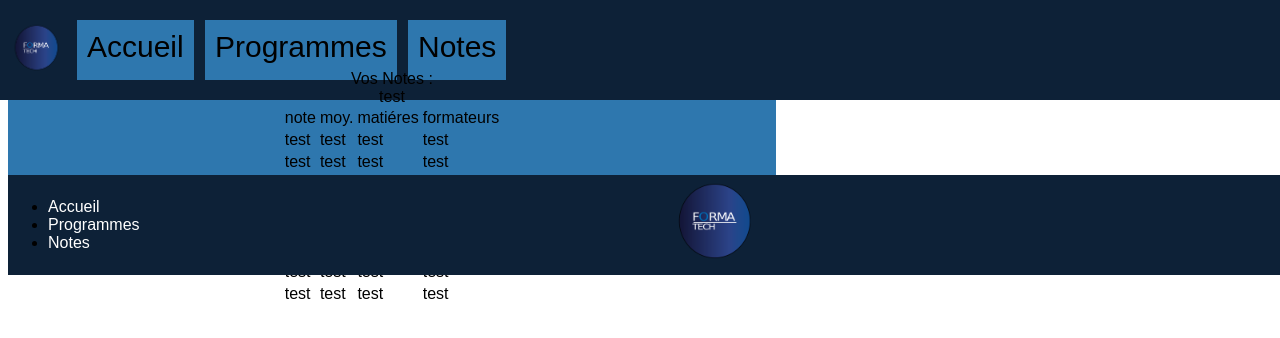
After one commit to MatthieuCollin/note, a Symfony app: template templates/note_eleve/index.html.twig in a window 1280 px wide. The commit adds this page. Shown: the top 338 px of the page. Run offline with Twig, Linux system fonts and the light colour scheme; the template is opened without the code that fills it, so the values that code supplies are empty; some libraries are stand-ins or nearby versions.

Commit message:
debut page note eleve
debut page note eleve

```diff
--- /dev/null
+++ b/public/css/noteEleve/noteEleve.css
@@ -0,0 +1,10 @@
+#cadre {
+    background-color: #2e77ae;
+    width: 60%;
+    height: 175px;
+    display: flex;
+    flex-direction: column;
+    align-items: center;
+    justify-content: center;
+
+ }
--- a/templates/login/index.html.twig
+++ b/templates/login/index.html.twig
@@ -9,7 +9,6 @@
 
 <div id="cadre">
     <form id="connexion">
-        <form>
         <label for="email">
         email
         </label>
--- /dev/null
+++ b/templates/note_eleve/index.html.twig
@@ -0,0 +1,68 @@
+{% extends 'base.html.twig' %}
+        {% block stylesheets %}
+            <link rel="stylesheet" href={{asset('css/noteEleve/noteEleve.css')}}>
+        {% endblock %}
+{% block title %}Hello NoteEleveController!{% endblock %}
+
+{% block body %}
+<div id="cadre">
+    <label for="vos notes">
+        Vos Notes :
+        </label>
+    <table>
+        <tr>
+            <td>note</td>
+            <td>moy.</td>
+            <td>matiéres</td>
+            <td>formateurs</td>
+        </tr>
+        <tr>
+            <td>test</td>
+            <td>test</td>
+            <td>test</td>
+            <td>test</td>
+        </tr>
+        <tr>
+            <td>test</td>
+            <td>test</td>
+            <td>test</td>
+            <td>test</td>
+        </tr>
+        <tr>
+            <td>test</td>
+            <td>test</td>
+            <td>test</td>
+            <td>test</td>
+        </tr>
+        <tr>
+            <td>test</td>
+            <td>test</td>
+            <td>test</td>
+            <td>test</td>
+        </tr>
+        <tr>test
+            <td>test</td>
+            <td>test</td>
+            <td>test</td>
+            <td>test</td>
+        </tr>
+        <tr>
+            <td>test</td>
+            <td>test</td>
+            <td>test</td>
+            <td>test</td>
+        </tr>
+        <tr>
+            <td>test</td>
+            <td>test</td>
+            <td>test</td>
+            <td>test</td>
+        </tr>
+        <tr>
+            <td>test</td>
+            <td>test</td>
+            <td>test</td>
+            <td>test</td>
+        </tr>
+</div>
+{% endblock %}
```
Also changed, not shown: src/Controller/NoteEleveController.php (added, +18 -0 lines).
